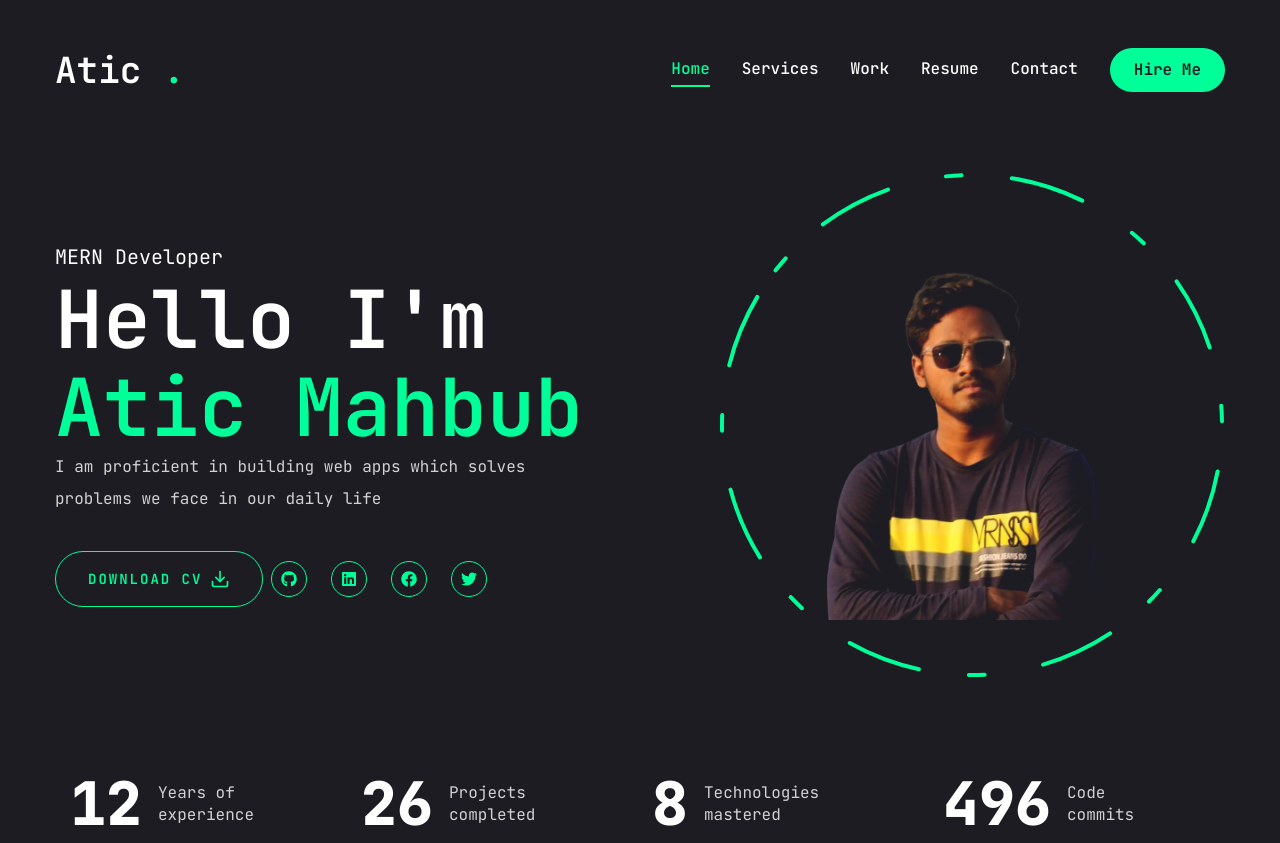
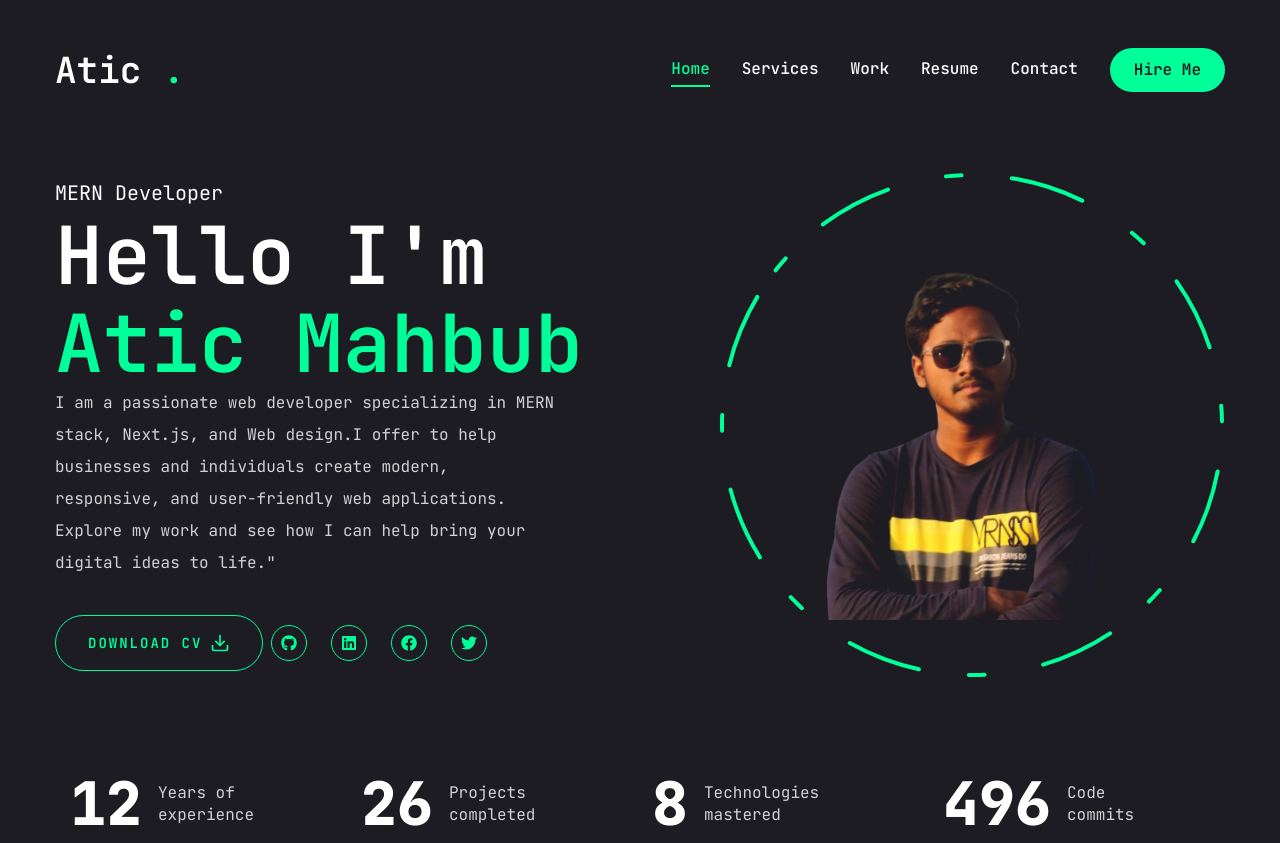
Before and after one commit to aticmahbub/atic-mahbub-portfolio, a Next.js app: page / in a window 1280 px wide. Built offline with nearby package versions, Linux system fonts and the light colour scheme.

Commit message:
edited home page, resume download link and about description

```diff
--- a/app/page.jsx
+++ b/app/page.jsx
@@ -5,6 +5,7 @@ import React from 'react';
 import Social from '@/components/Social';
 import Photo from '@/components/Photo';
 import Stats from '@/components/Stats';
+import Link from 'next/link';
 
 const Home = () => {
   return <section className='h-full'>
@@ -16,12 +17,14 @@ const Home = () => {
           <h1>
             Hello I'm <br /> <span className='text-accent'>Atic Mahbub</span>
           </h1>
-          <p className='max-w-[500px] mb-9 text-white/80'>I am proficient in building web apps which solves problems we face in our daily life
-          </p>
+          <p className='max-w-[500px] mb-9 text-white/80'>I am a passionate web developer specializing in  MERN stack, Next.js, and Web design.I offer to help businesses and individuals create modern, responsive, and user-friendly web applications. Explore my work and see how I can help bring your digital ideas to life."</p>
           {/* button and socials */}
           <div className='flex flex-col xl:flex-row items-center gap-2'>
+              <Link
+              href='https://drive.google.com/file/d/1q-pbQOR_GyZ31HkOYqtvmq0fiRIdCL4G/view?usp=drive_link'
+              >
             <Button
-              href={'https://drive.google.com/file/d/1q-pbQOR_GyZ31HkOYqtvmq0fiRIdCL4G/view?usp=drive_link'}
+              // href='https://drive.google.com/file/d/1q-pbQOR_GyZ31HkOYqtvmq0fiRIdCL4G/view?usp=drive_link'
               variant="outline"
               size="lg"
               className="uppercase flex  items-center gap-2"
@@ -29,6 +32,7 @@ const Home = () => {
               <span>Download CV</span>
               <FiDownload className='text-xl' />
             </Button>
+              </Link>
             <div className='mb-8 xl:mb-0'>
               <Social
                 containerStyles="flex gap-6"
```
